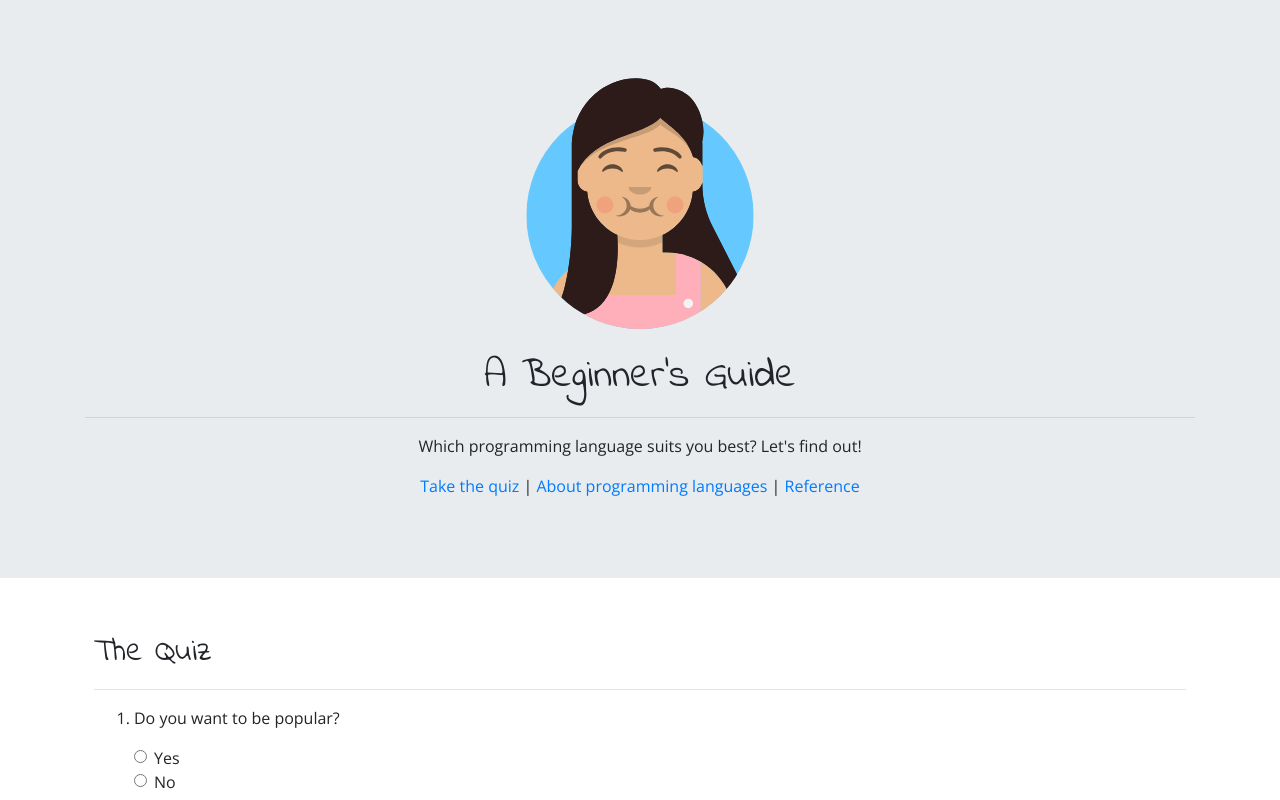
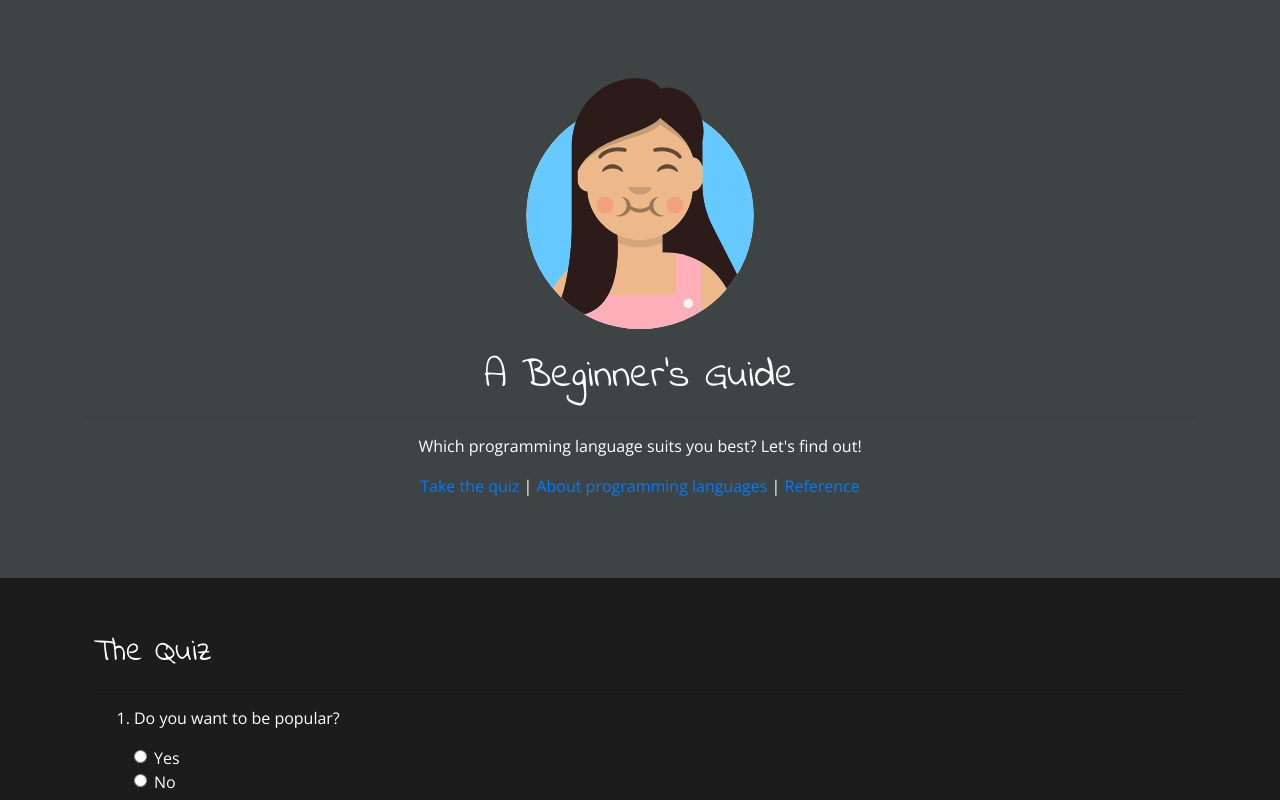
Before and after one commit to ayohana/programming-language, a plain HTML site: page index.html in a window 1280 px wide. Shown: the top 800 px of the page. Drawn offline with nearby package versions, Linux system fonts and the light colour scheme.

Commit message:
Change webpage colors to dark mode

```diff
--- a/css/styles.css
+++ b/css/styles.css
@@ -1,10 +1,17 @@
-h1,
-h2 {
-  font-family: 'Indie Flower', cursive;
+#top {
+  background-color: rgb(62, 68, 68);
+  color: white;
 }
 
 body {
   font-family: 'Open Sans', sans-serif;
+  background-color: rgb(29, 28, 28);
+  color: white;
+}
+
+h1,
+h2 {
+  font-family: 'Indie Flower', cursive;
 }
 
 li {
@@ -24,7 +31,6 @@ img {
   margin-bottom: 2rem;
 }
 
-
 #resultJS,
 #resultCsharp,
 #resultRuby,
```
